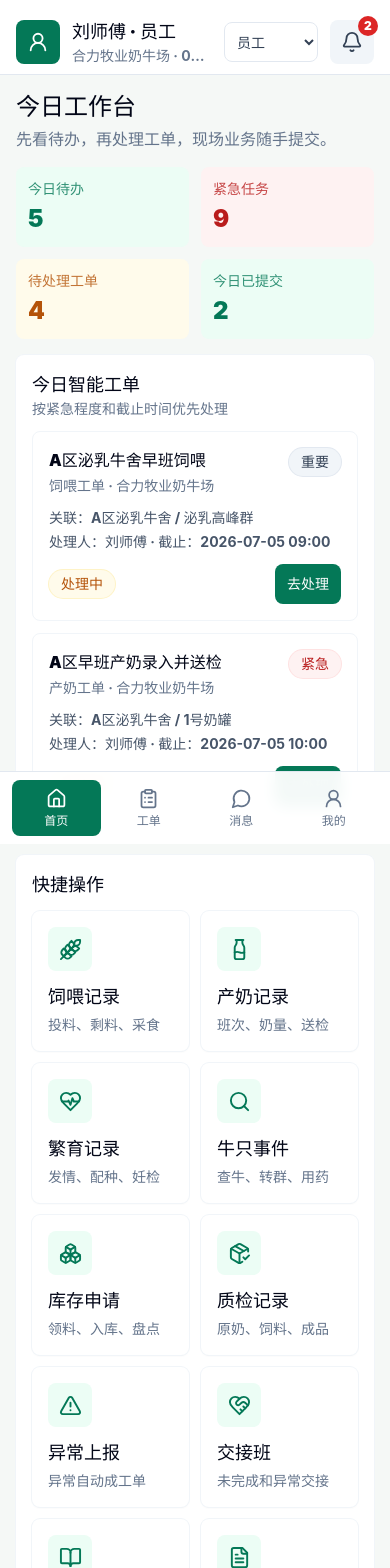
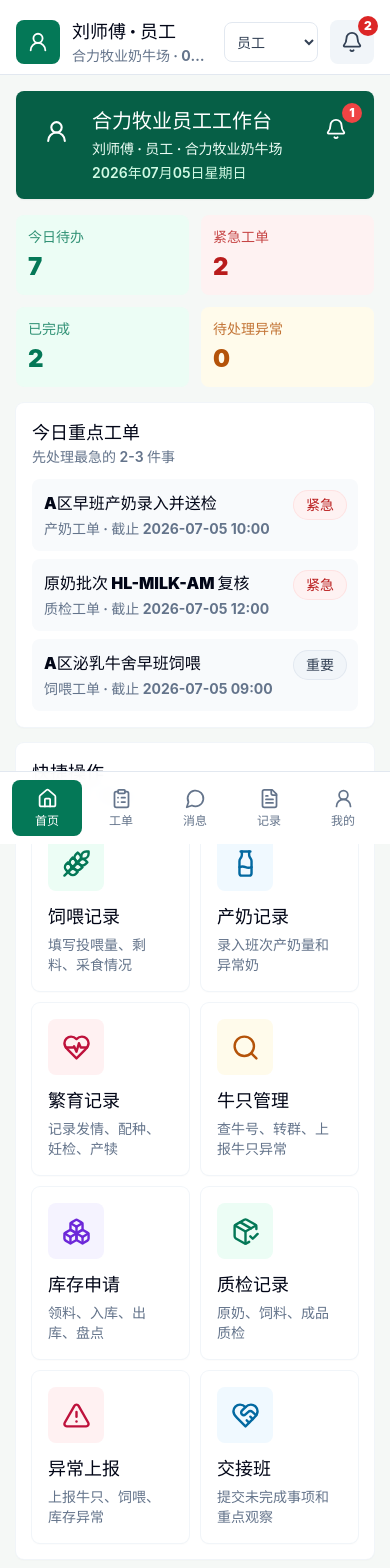
Before and after one commit to ZoperIOT/heli-smart-pasture-demo, a React (Vite) app: page / in a window 390 px wide. Shown: the top 1568 px of the page. Built offline with nearby package versions, Linux system fonts and the light colour scheme.

Commit message:
redesign mobile home workbench

```diff
--- a/src/components/mobile/MobileComponents.jsx
+++ b/src/components/mobile/MobileComponents.jsx
@@ -70,12 +70,13 @@ export function BottomTabBar() {
     { to: "/app", label: "首页", icon: Home },
     { to: "/work-orders", label: "工单", icon: ClipboardList },
     { to: "/messages", label: "消息", icon: MessageCircle },
+    { to: "/records", label: "记录", icon: FileText },
     { to: "/profile", label: "我的", icon: UserRound }
   ];
   const location = useLocation();
   return (
     <nav className="fixed inset-x-0 bottom-0 z-40 border-t border-slate-200 bg-white/95 px-3 pb-[max(8px,env(safe-area-inset-bottom))] pt-2 backdrop-blur">
-      <div className="mx-auto grid max-w-[520px] grid-cols-4 gap-1">
+      <div className="mx-auto grid max-w-[520px] grid-cols-5 gap-1">
         {tabs.map((tab) => {
           const Icon = tab.icon;
           const active = location.pathname === tab.to || (tab.to === "/app" && location.pathname === "/");
--- a/src/pages/mobile/MobilePages.jsx
+++ b/src/pages/mobile/MobilePages.jsx
@@ -1,9 +1,8 @@
 import { Link } from "react-router-dom";
-import { AlertTriangle, BookOpen, Boxes, ClipboardList, FileText, HeartHandshake, HeartPulse, Milk, PackageCheck, Search, Wheat } from "lucide-react";
+import { AlertTriangle, Bell, BookOpen, Boxes, CheckCircle2, ClipboardList, Database, FileCheck2, FileText, HeartHandshake, HeartPulse, Milk, PackageCheck, Search, Send, UserRound, UsersRound, Wheat } from "lucide-react";
 import { useMemo, useState } from "react";
 import { useDemo } from "../../context/DemoContext.jsx";
 import {
-  AdminBadge,
   Field,
   GuardButton,
   DraftBox,
@@ -67,14 +66,22 @@ function calcMilk(form) {
   };
 }
 
-function QuickLink({ to, icon: Icon, title, desc }) {
+function QuickLink({ to, icon: Icon, title, desc, tone = "emerald" }) {
+  const tones = {
+    emerald: "bg-emerald-50 text-emerald-700",
+    sky: "bg-sky-50 text-sky-700",
+    amber: "bg-amber-50 text-amber-700",
+    rose: "bg-rose-50 text-rose-700",
+    violet: "bg-violet-50 text-violet-700",
+    slate: "bg-slate-100 text-slate-700"
+  };
   return (
-    <Link to={to} className="rounded-[8px] bg-white p-4 shadow-sm ring-1 ring-slate-100">
-      <span className="grid h-11 w-11 place-items-center rounded-[8px] bg-emerald-50 text-emerald-700">
-        <Icon size={23} />
+    <Link to={to} className="min-h-36 rounded-[8px] bg-white p-4 shadow-sm ring-1 ring-slate-100 active:scale-[0.99]">
+      <span className={`grid h-14 w-14 place-items-center rounded-[8px] ${tones[tone] || tones.emerald}`}>
+        <Icon size={29} />
       </span>
       <p className="mt-3 text-lg font-black text-slate-950">{title}</p>
-      <p className="mt-1 text-sm font-semibold text-slate-500">{desc}</p>
+      <p className="mt-1 text-sm font-semibold leading-5 text-slate-500">{desc}</p>
     </Link>
   );
 }
@@ -88,82 +95,110 @@ function visibleForUser(list, demo, ownerKeys = ["assignee", "owner", "handler",
 export function MobileHomePage() {
   const demo = useDemo();
   const data = demo.data;
+  const user = demo.currentUser || {};
   const tasks = visibleForUser(data.mobileTasks, demo);
-  const smartOrders = visibleForUser(data.smartWorkOrders, demo).filter((item) => !["已完成", "已驳回"].includes(item.status));
-  const workOrders = visibleForUser(data.workOrders, demo).filter((item) => !["已完成", "已驳回"].includes(item.status));
+  const openStatuses = ["待派发", "待处理", "处理中", "待复核", "已驳回", "已超时", "未开始", "进行中"];
+  const smartOrders = visibleForUser(data.smartWorkOrders, demo).filter((item) => openStatuses.includes(item.status));
+  const workOrders = visibleForUser(data.workOrders, demo).filter((item) => openStatuses.includes(item.status));
   const messages = visibleForUser(data.messages, demo, ["receiver", "createdBy"]).slice(0, 3);
-  const myRecords = demo.mobileRole === "管理员" ? (data.myRecords || []).slice(0, 4) : (data.myRecords || []).filter((item) => item.createdBy === demo.currentUser?.name).slice(0, 4);
-  const urgent = [...tasks, ...smartOrders, ...workOrders, ...(data.messages || [])].filter((item) => ["紧急", "重要"].includes(item.priority) || item.urgency === "紧急").length;
-  const doneToday = (data.myRecords || []).filter((item) => String(item.createdAt || "").startsWith(today())).length;
-  const pendingApprovals = (data.materialRequests || []).filter((item) => item.status === "待审核").length;
-  const qualityFails = (data.qualityInspections || []).filter((item) => item.result === "不合格").length;
-  const feedingDeviation = (data.feedingRecords || []).filter((item) => Math.abs(Number(item.deviationRate || 0)) > 10).length;
+  const myRecords = demo.mobileRole === "管理员" ? (data.myRecords || []).slice(0, 3) : (data.myRecords || []).filter((item) => item.createdBy === demo.currentUser?.name).slice(0, 3);
+  const urgentOrders = [...smartOrders, ...workOrders].filter((item) => item.priority === "紧急");
+  const importantOrders = [...smartOrders, ...workOrders]
+    .sort((a, b) => {
+      const score = (item) => item.priority === "紧急" ? 3 : item.priority === "重要" ? 2 : 1;
+      return score(b) - score(a);
+    })
+    .slice(0, 3);
+  const doneToday = (data.myRecords || []).filter((item) => String(item.createdAt || "").startsWith(today()) && (demo.mobileRole === "管理员" || item.createdBy === user.name)).length;
+  const abnormalCount = [
+    ...(data.exceptionReports || []),
+    ...workOrders.filter((item) => item.source === "exception" || item.source === "quality" || String(item.type || "").includes("异常"))
+  ].filter((item) => demo.mobileRole === "管理员" || item.handler === user.name || item.createdBy === user.name || item.reporter === user.name).length;
+  const actionItems = [
+    { to: "/feeding", icon: Wheat, title: "饲喂记录", desc: "填写投喂量、剩料、采食情况", tone: "emerald" },
+    { to: "/milk", icon: Milk, title: "产奶记录", desc: "录入班次产奶量和异常奶", tone: "sky" },
+    { to: "/breeding", icon: HeartPulse, title: "繁育记录", desc: "记录发情、配种、妊检、产犊", tone: "rose" },
+    { to: "/cattle", icon: Search, title: "牛只管理", desc: "查牛号、转群、上报牛只异常", tone: "amber" },
+    { to: "/inventory", icon: Boxes, title: "库存申请", desc: "领料、入库、出库、盘点", tone: "violet" },
+    { to: "/quality", icon: PackageCheck, title: "质检记录", desc: "原奶、饲料、成品质检", tone: "emerald" },
+    { to: "/reports", icon: AlertTriangle, title: "异常上报", desc: "上报牛只、饲喂、库存异常", tone: "rose" },
+    { to: "/handover", icon: HeartHandshake, title: "交接班", desc: "提交未完成事项和重点观察", tone: "sky" }
+  ];
+  const adminItems = [
+    { to: "/work-orders", icon: Send, title: "工单派发", desc: "创建并分配员工工单", tone: "emerald" },
+    { to: "/work-orders", icon: FileCheck2, title: "工单审核", desc: "复核员工提交结果", tone: "amber" },
+    { to: "/records", icon: UsersRound, title: "员工记录", desc: "查看全部员工提交", tone: "sky" },
+    { to: "/profile", icon: Database, title: "基础数据", desc: "维护牛舍、物料、员工资料", tone: "slate" }
+  ];
+  const todayLabel = new Date().toLocaleDateString("zh-CN", { year: "numeric", month: "2-digit", day: "2-digit", weekday: "long" });
 
   return (
-    <div>
-      <PageTitle title={demo.mobileRole === "管理员" ? "管理员工作台" : "今日工作台"} desc="先看待办，再处理工单，现场业务随手提交。" action={<AdminBadge />} />
+    <div className="space-y-4">
+      <section className="rounded-[8px] bg-emerald-800 p-4 text-white shadow-sm">
+        <div className="flex items-start gap-3">
+          <div className="grid h-12 w-12 place-items-center rounded-[8px] bg-white/12">
+            <UserRound size={25} />
+          </div>
+          <div className="min-w-0 flex-1">
+            <p className="text-xl font-black">合力牧业员工工作台</p>
+            <p className="mt-1 truncate text-sm font-bold text-emerald-50">{user.name || "刘师傅"} · {user.role || "员工"} · {user.organizationName || "合力牧业奶牛场"}</p>
+            <p className="mt-1 text-sm font-semibold text-emerald-100">{todayLabel}</p>
+          </div>
+          <Link to="/messages" className="relative grid h-11 w-11 place-items-center rounded-[8px] bg-white/12">
+            <Bell size={22} />
+            {messages.length > 0 && <span className="absolute -right-1 -top-1 grid h-5 min-w-5 place-items-center rounded-full bg-red-500 px-1 text-xs font-black">{messages.length}</span>}
+          </Link>
+        </div>
+      </section>
       <ReadOnlyNotice />
-      <div className="mb-4 grid grid-cols-2 gap-3">
-        <MiniStat label="今日待办" value={tasks.filter((item) => item.status !== "已完成").length + smartOrders.length} />
-        <MiniStat label="紧急任务" value={urgent} tone="red" />
-        <MiniStat label="待处理工单" value={smartOrders.length + workOrders.length} tone="amber" />
-        <MiniStat label="今日已提交" value={doneToday} />
-      </div>
-      {demo.mobileRole === "管理员" && (
-        <SectionCard title="管理员提醒">
-          <div className="grid grid-cols-2 gap-3">
-            <MiniStat label="待审核" value={pendingApprovals} tone="amber" />
-            <MiniStat label="异常工单" value={workOrders.filter((item) => item.status !== "已完成").length} tone="red" />
-            <MiniStat label="饲喂偏差" value={feedingDeviation} tone="amber" />
-            <MiniStat label="质检不合格" value={qualityFails} tone="red" />
-          </div>
-        </SectionCard>
-      )}
 
-      <SectionCard title="今日智能工单" desc="按紧急程度和截止时间优先处理">
-        <div className="space-y-3">
-          {smartOrders.slice(0, 5).map((order) => <SmartWorkOrderCard key={order.id} order={order} onStatus={(status) => demo.updateMobileWorkOrder(order.id, status)} />)}
-          {!smartOrders.length && <EmptyState title="今日智能工单已清空" desc="新的异常、质检和库存提醒会自动生成工单。" />}
+      <section className="grid grid-cols-2 gap-3">
+        <MiniStat label="今日待办" value={tasks.filter((item) => item.status !== "已完成").length + smartOrders.length + workOrders.length} />
+        <MiniStat label="紧急工单" value={urgentOrders.length} tone="red" />
+        <MiniStat label="已完成" value={doneToday} />
+        <MiniStat label="待处理异常" value={abnormalCount} tone="amber" />
+      </section>
+
+      <SectionCard title="今日重点工单" desc="先处理最急的 2-3 件事">
+        <div className="space-y-2">
+          {importantOrders.map((order) => (
+            <Link key={order.id} to="/work-orders" className="block rounded-[8px] bg-slate-50 p-3 active:scale-[0.99]">
+              <div className="flex items-start gap-3">
+                <div className="min-w-0 flex-1">
+                  <p className="truncate text-base font-black text-slate-950">{order.title}</p>
+                  <p className="mt-1 text-sm font-bold text-slate-500">{order.type} · 截止 {order.deadline || order.plannedAt || "-"}</p>
+                </div>
+                <StatusTag status={order.priority || "普通"} />
+              </div>
+            </Link>
+          ))}
+          {!importantOrders.length && <EmptyState title="今日暂无重点工单" desc="有新任务时会显示在这里。" />}
         </div>
       </SectionCard>
 
-      <SectionCard title="快捷操作">
+      <SectionCard title="快捷操作" desc="常用业务一键进入">
         <QuickActionGrid>
-          <QuickLink to="/feeding" icon={Wheat} title="饲喂记录" desc="投料、剩料、采食" />
-          <QuickLink to="/milk" icon={Milk} title="产奶记录" desc="班次、奶量、送检" />
-          <QuickLink to="/breeding" icon={HeartPulse} title="繁育记录" desc="发情、配种、妊检" />
-          <QuickLink to="/cattle" icon={Search} title="牛只事件" desc="查牛、转群、用药" />
-          <QuickLink to="/inventory" icon={Boxes} title="库存申请" desc="领料、入库、盘点" />
-          <QuickLink to="/quality" icon={PackageCheck} title="质检记录" desc="原奶、饲料、成品" />
-          <QuickLink to="/reports" icon={AlertTriangle} title="异常上报" desc="异常自动成工单" />
-          <QuickLink to="/handover" icon={HeartHandshake} title="交接班" desc="未完成和异常交接" />
-          <QuickLink to="/manuals" icon={BookOpen} title="操作手册" desc="现场规范快速看" />
-          <QuickLink to="/records" icon={FileText} title="我的记录" desc="我提交和处理的事" />
+          {[...actionItems, ...(demo.mobileRole === "管理员" ? adminItems : [])].map((item) => <QuickLink key={item.title} {...item} />)}
         </QuickActionGrid>
       </SectionCard>
 
-      <SectionCard title={demo.mobileRole === "管理员" ? "今日任务" : "我的待办"}>
-        <div className="space-y-3">
-          {tasks.slice(0, 3).map((task) => <TaskCard key={task.id} task={task} />)}
-          {!tasks.length && <p className="text-base font-bold text-slate-500">今天暂无待办。</p>}
+      <SectionCard title="最近消息">
+        <div className="space-y-2">
+          {messages.map((message) => (
+            <Link key={message.id} to={String(message.relatedBusiness || "").includes("工单") ? "/work-orders" : "/messages"} onClick={() => demo.markMobileMessageRead(message.id)} className="flex items-start gap-3 rounded-[8px] bg-slate-50 p-3 active:scale-[0.99]">
+              <span className="grid h-10 w-10 place-items-center rounded-[8px] bg-sky-50 text-sky-700"><Bell size={20} /></span>
+              <div className="min-w-0 flex-1">
+                <p className="truncate text-base font-black">{message.title}</p>
+                <p className="mt-1 line-clamp-1 text-sm font-semibold text-slate-500">{message.content}</p>
+              </div>
+              <StatusTag status={message.priority || "普通"} />
+            </Link>
+          ))}
+          {!messages.length && <EmptyState title="暂无新消息" desc="任务提醒和工单变化会显示在这里。" />}
         </div>
       </SectionCard>
 
-      <SectionCard title="待处理工单">
-        <div className="space-y-3">
-          {workOrders.slice(0, 2).map((order) => <WorkOrderCard key={order.id} order={order} />)}
-          {!workOrders.length && <p className="text-base font-bold text-slate-500">暂无待处理工单。</p>}
-        </div>
-      </SectionCard>
-
-      <SectionCard title="最近消息">
-        <div className="space-y-3">
-          {messages.map((message) => <MessageCard key={message.id} message={message} onRead={() => demo.markMobileMessageRead(message.id)} />)}
-          {!messages.length && <p className="text-base font-bold text-slate-500">暂无新消息。</p>}
-        </div>
-      </SectionCard>
-
-      <SectionCard title={demo.mobileRole === "管理员" ? "员工提交记录" : "我的提交记录"}>
+      <SectionCard title={demo.mobileRole === "管理员" ? "最近员工记录" : "最近记录"}>
         <div className="space-y-2">
           {myRecords.map((item) => (
             <Link key={item.id} to="/records" className="flex items-center gap-3 rounded-[8px] bg-slate-50 p-3">
@@ -174,6 +209,7 @@ export function MobileHomePage() {
               <StatusTag status={item.status} />
             </Link>
           ))}
+          {!myRecords.length && <EmptyState title="暂无提交记录" desc="完成业务提交后会显示最近记录。" />}
         </div>
       </SectionCard>
     </div>
```
Also changed, not shown: 2 other files (tests, documents, lock files or other folders).
